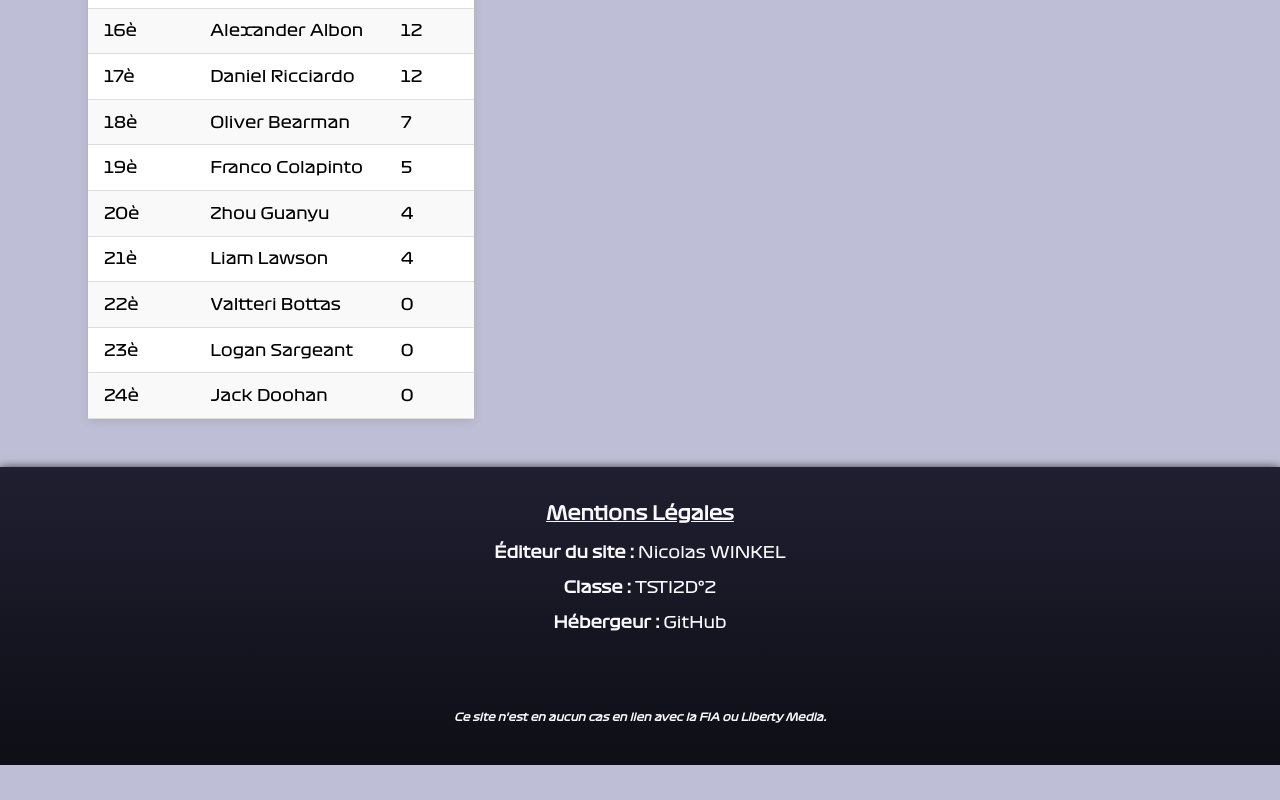
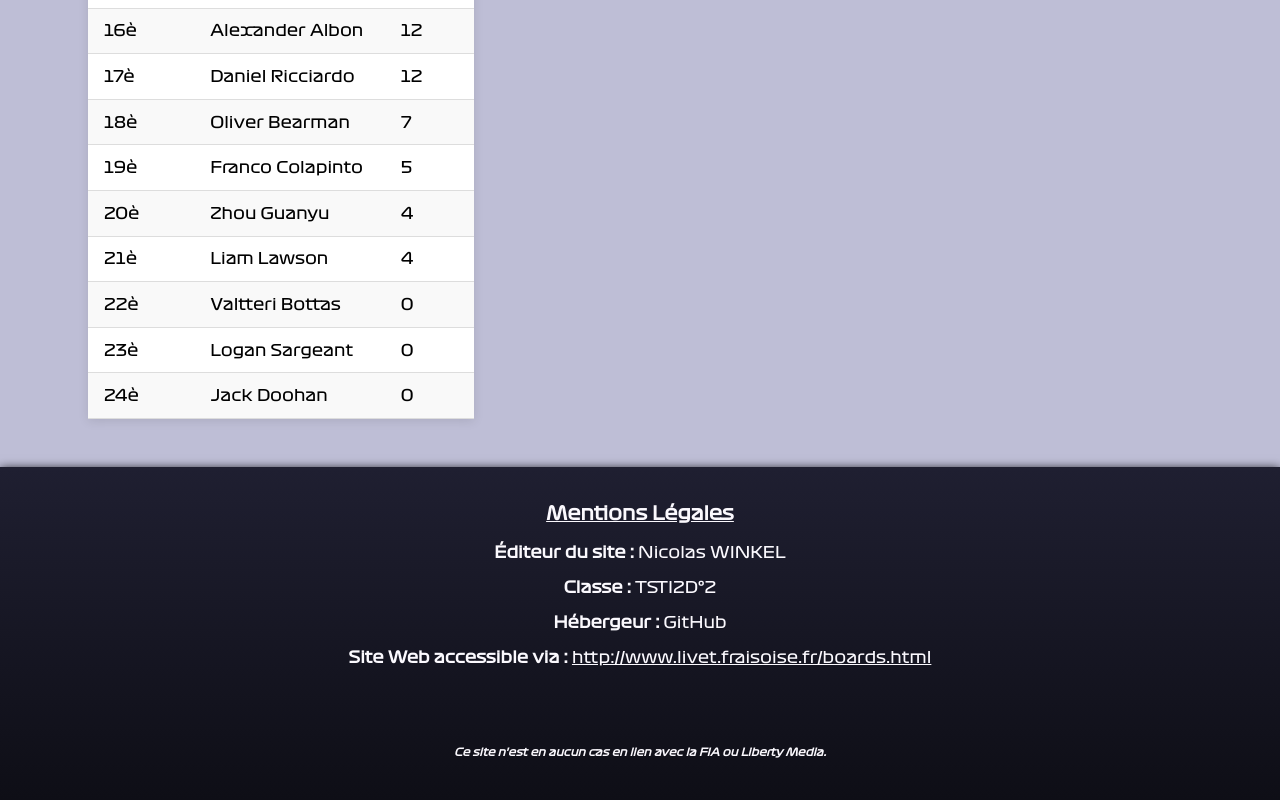
Before and after one commit to fraisoise/livet_website, a plain HTML site: page boards.html in a window 1280 px wide. Shown: the part 1069-1869 px from the top of the page. Before the commit the page ends 1834 px from the top, so only its background shows below. Drawn offline with Linux system fonts and the light colour scheme.

Commit message:
Add website link in footer

```diff
--- a/boards.html
+++ b/boards.html
@@ -100,6 +100,7 @@
             <p><strong>Éditeur du site :</strong> Nicolas WINKEL</p>
             <p><strong>Classe :</strong> TSTI2D°2</p>
             <p><strong>Hébergeur :</strong> GitHub</p>
+            <p><strong>Site Web accessible via : </strong><a href="http://www.livet.fraisoise.fr/boards.html">http://www.livet.fraisoise.fr/boards.html</a></p>
             <br><br><h6><i>Ce site n'est en aucun cas en lien avec la FIA ou Liberty Media.</i></h6>
         </div>
     </footer>
--- a/styles.css
+++ b/styles.css
@@ -79,6 +79,11 @@ footer {
     box-shadow: 0 2px 10px #000000;
     width: 100%;
     padding: 1rem;
+}
+
+footer a {
+    color: #fbf9fe;
+    text-decoration: underline;
 }
 
 /*Code pour index.html*/
```
Also changed, not shown: environment.html (+1 -0 lines), index.html (+1 -0 lines).
